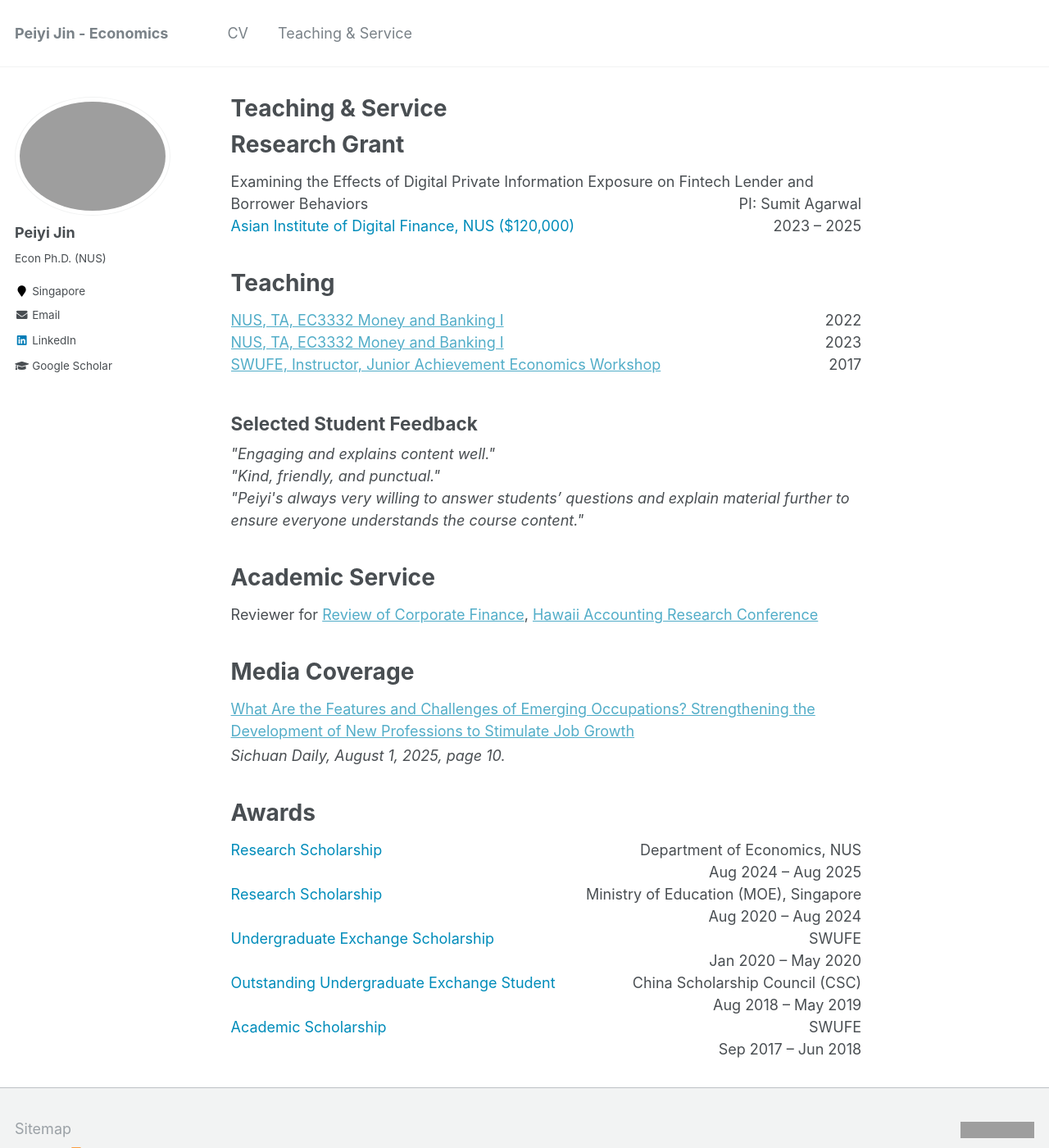
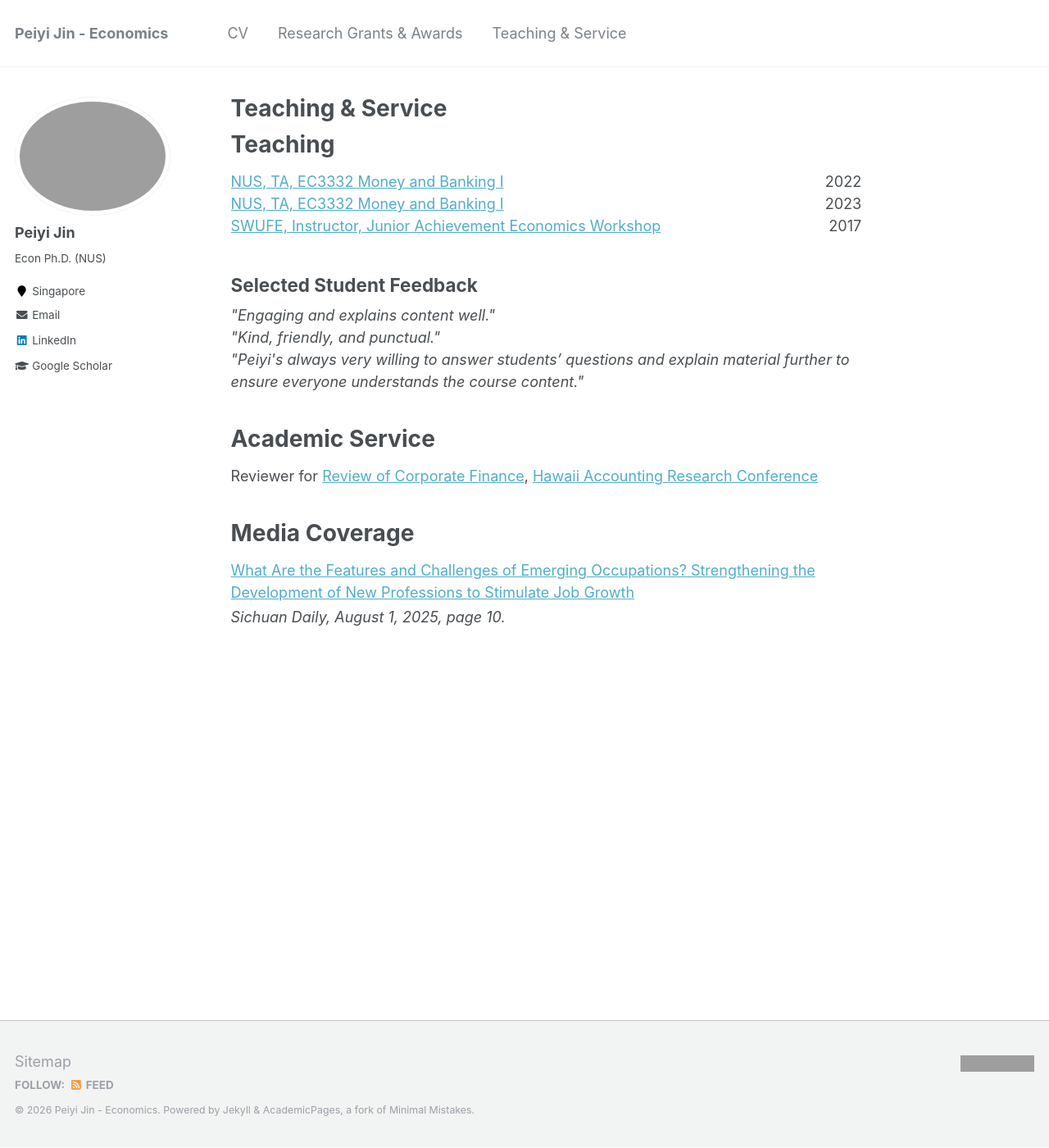
Before and after one commit to peiyi-jin/peiyi-jin.github.io, a Jekyll site: the page built from _pages/others.md, in a window 1280 px wide and 1400 px high. Shown: the whole window at 82% size. Built offline with Jekyll 4.4.1, drawn with Linux system fonts in a browser that asks for light colours; grey boxes are pictures that could not be loaded.

Commit message:
拆分 Research Grants & Awards 独立页面
将 Research Grant 与 Awards 从 Teaching & Service 页面拆分到新页面，并在导航中新增入口，避免首页菜单继续显示 Others。

Co-authored-by: Cursor <cursoragent@cursor.com>

```diff
--- a/_data/navigation.yml
+++ b/_data/navigation.yml
@@ -18,6 +18,9 @@ main:
   - title: "CV"
     url: /files/PeiyiJin_NUS_2026.pdf
 
+  - title: "Research Grants & Awards"
+    url: /grants-awards/
+
 #   - title: "Guide"
 #     url: /markdown/
 
--- a/_pages/others.md
+++ b/_pages/others.md
@@ -4,22 +4,6 @@ permalink: /teaching-service/
 layout: single
 author_profile: true
 ---
-
-Research Grant
-======
-<div class="row" style="margin-top:6px;">
-  <span>Examining the Effects of Digital Private Information Exposure on Fintech Lender and Borrower Behaviors</span>
-  <span style="float:right;" class="muted">PI: Sumit Agarwal</span>
-</div>
-
-<div class="row">
-  <span style="color:#008cba;">Asian Institute of Digital Finance, NUS ($120,000)</span>
-  <span style="float:right;">2023 – 2025</span>
-</div>
-
-
-  <div style="margin-top:40px;"></div>
-
 
 Teaching
 ======
@@ -79,49 +63,3 @@ Media Coverage
 *Sichuan Daily, August 1, 2025, page 10.*
 
   <div style="margin-top:40px;"></div>
-
-Awards
-======
-
-
-
-
-<div style="overflow:auto;">
-  <span style="color:#008cba;">Research Scholarship</span>
-  <div style="float:right; text-align:right;">
-    Department of Economics, NUS<br>
-    Aug 2024 – Aug 2025
-  </div>
-</div>
-
-<div style="overflow:auto;">
-  <span style="color:#008cba;">Research Scholarship</span>
-  <div style="float:right; text-align:right;">
-    Ministry of Education (MOE), Singapore<br>
-    Aug 2020 – Aug 2024
-  </div>
-</div>
-
-<div style="overflow:auto;">
-  <span style="color:#008cba;">Undergraduate Exchange Scholarship</span>
-  <div style="float:right; text-align:right;">
-    SWUFE<br>
-    Jan 2020 – May 2020
-  </div>
-</div>
-
-<div style="overflow:auto;">
-  <span style="color:#008cba;">Outstanding Undergraduate Exchange Student</span>
-  <div style="float:right; text-align:right;">
-    China Scholarship Council (CSC)<br>
-    Aug 2018 – May 2019
-  </div>
-</div>
-
-<div style="overflow:auto;">
-  <span style="color:#008cba;">Academic Scholarship</span>
-  <div style="float:right; text-align:right;">
-    SWUFE<br>
-    Sep 2017 – Jun 2018
-  </div>
-</div>
```
Also changed, not shown: _pages/grants-awards.md (added, +63 -0 lines).
